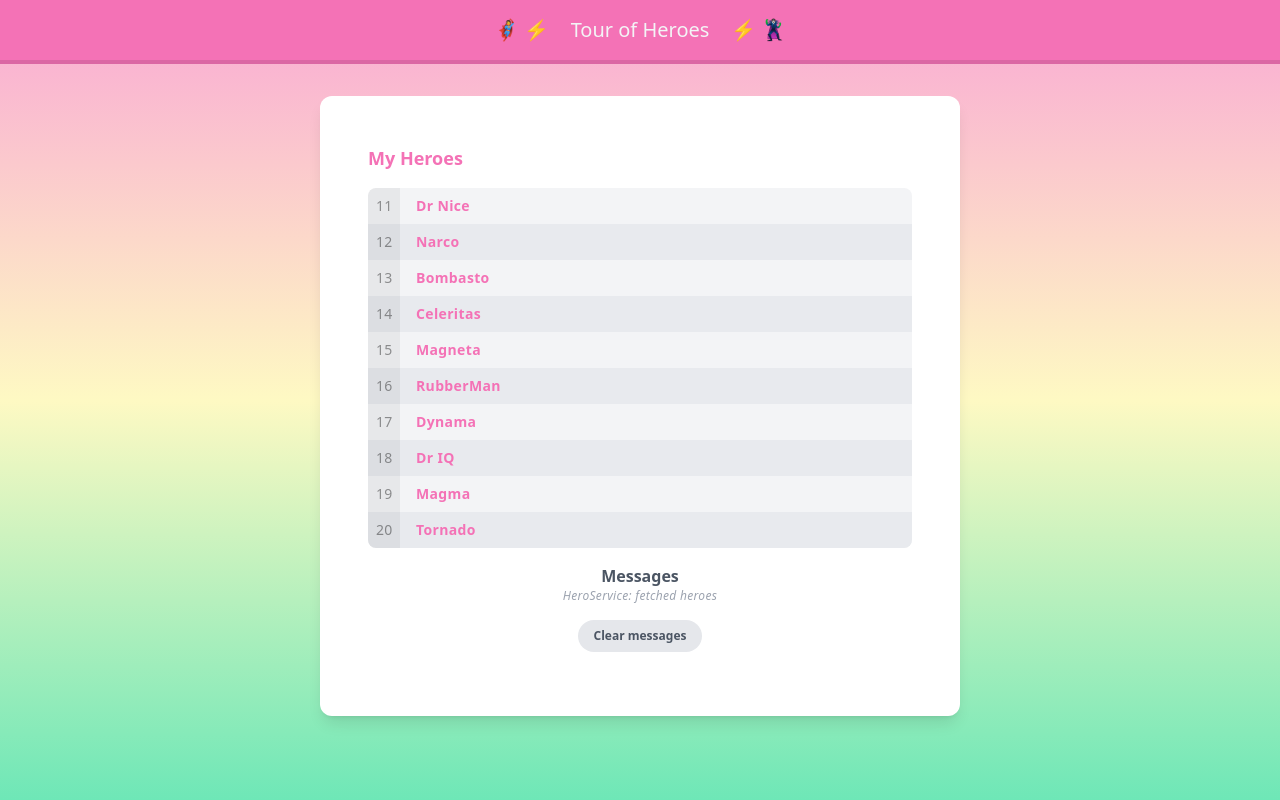
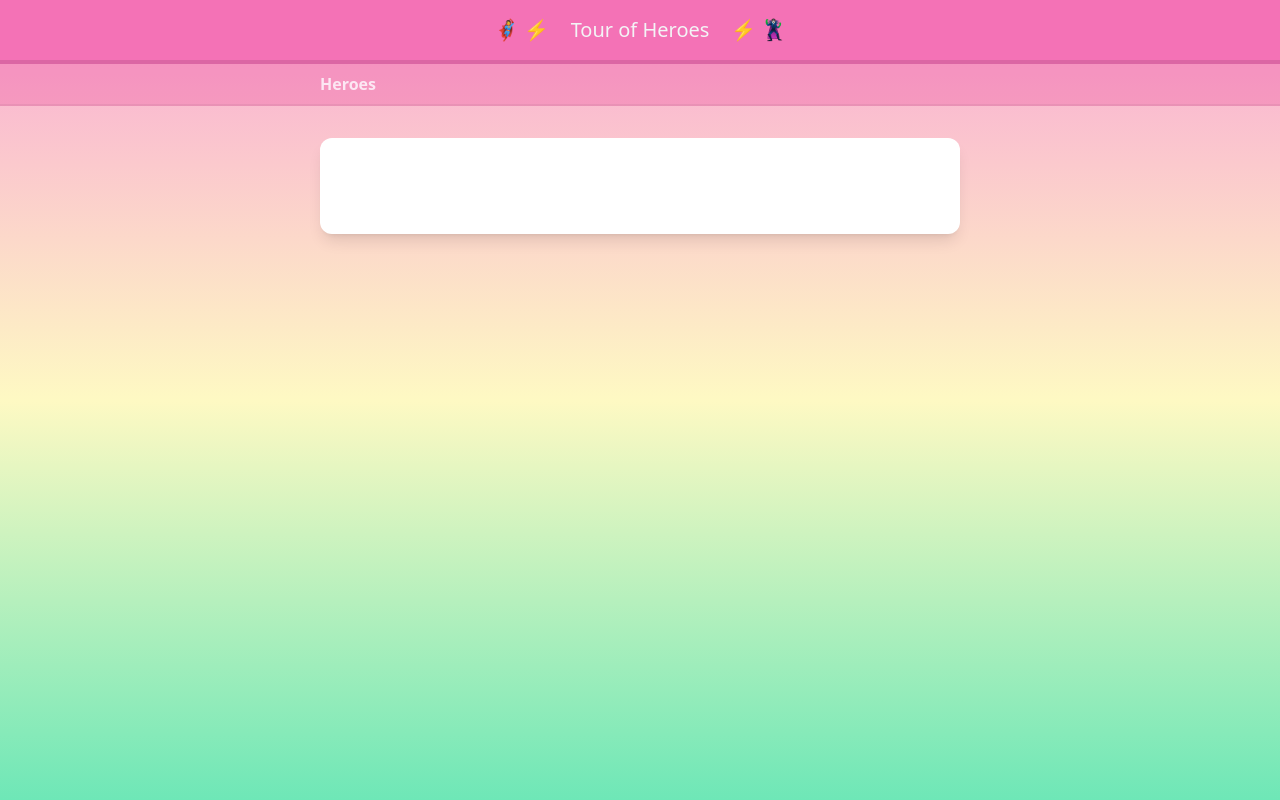
Before and after one commit to tislais/angular-tour-of-heroes, an Angular app: page / in a window 1280 px wide. Built offline with nearby package versions, Linux system fonts and the light colour scheme.

Commit message:
Add link to heroes route

```diff
--- a/src/app/app-routing.module.ts
+++ b/src/app/app-routing.module.ts
@@ -1,5 +1,4 @@
 import { NgModule } from '@angular/core';
-import { CommonModule } from '@angular/common';
 import { RouterModule, Routes } from '@angular/router';
 import { HeroesComponent } from './heroes/heroes.component';
 
--- a/src/app/app.component.html
+++ b/src/app/app.component.html
@@ -5,9 +5,14 @@
     🦸‍♀️ ⚡ <span class="mx-4">{{ title }}</span> ⚡ 🦹‍♂️
   </h1>
 </header>
+<div class="bg-pink-500/30 p-2 border-b-2 border-black/[5%]">
+  <nav class="max-w-screen-sm mx-auto">
+    <a routerLink="/heroes" class="text-pink-100 font-semibold">Heroes</a>
+  </nav>
+</div>
 <div
   class="max-w-screen-sm sm:mx-auto sm:my-8 m-4 bg-white p-4 lg:p-12 rounded-xl shadow-lg"
 >
-  <app-heroes></app-heroes>
+  <router-outlet></router-outlet>
   <app-messages></app-messages>
 </div>
```
